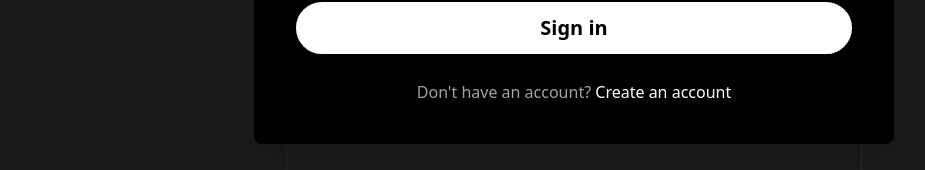
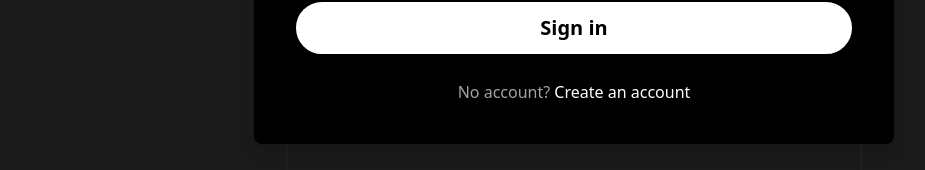
Before and after one commit to CCarlson249/social-media-build, a Next.js app: page /users/1 in a window 1280 px wide. Both pictures are taken after a click on the button "Follow". Shown: the part 518-688 px from the top of the page, without its empty margins (66-991 px from the left). Built offline with nearby package versions, Linux system fonts and the light colour scheme; no server answers; the database is empty.

Commit message:
fixed warnings for deploy

```diff
--- a/components/modals/LoginModal.tsx
+++ b/components/modals/LoginModal.tsx
@@ -61,7 +61,7 @@ const LoginModal = () => {
 
     const footerContent = (
         <div className='text-neutral-400 text-center mt-4'>
-            <p>Don't have an account?
+            <p>No account?
                  <span onClick={onToggle}
                 className='
                 text-white
--- a/components/users/UserBio.tsx
+++ b/components/users/UserBio.tsx
@@ -26,7 +26,7 @@ const UserBio: React.FC<UserBioProps> = ({userId}) => {
             return null;
         }
             return format(new Date(fetchedUser.createdAt), 'MMMM yyyy')
-    }, [fetchedUser?.createdat]);
+    }, [fetchedUser?.createdAt]);
   return (
     <div className='border-b-[1px] border-neutral-800 pb-4'>
         <div className='flex justify-end p-2'>
```
